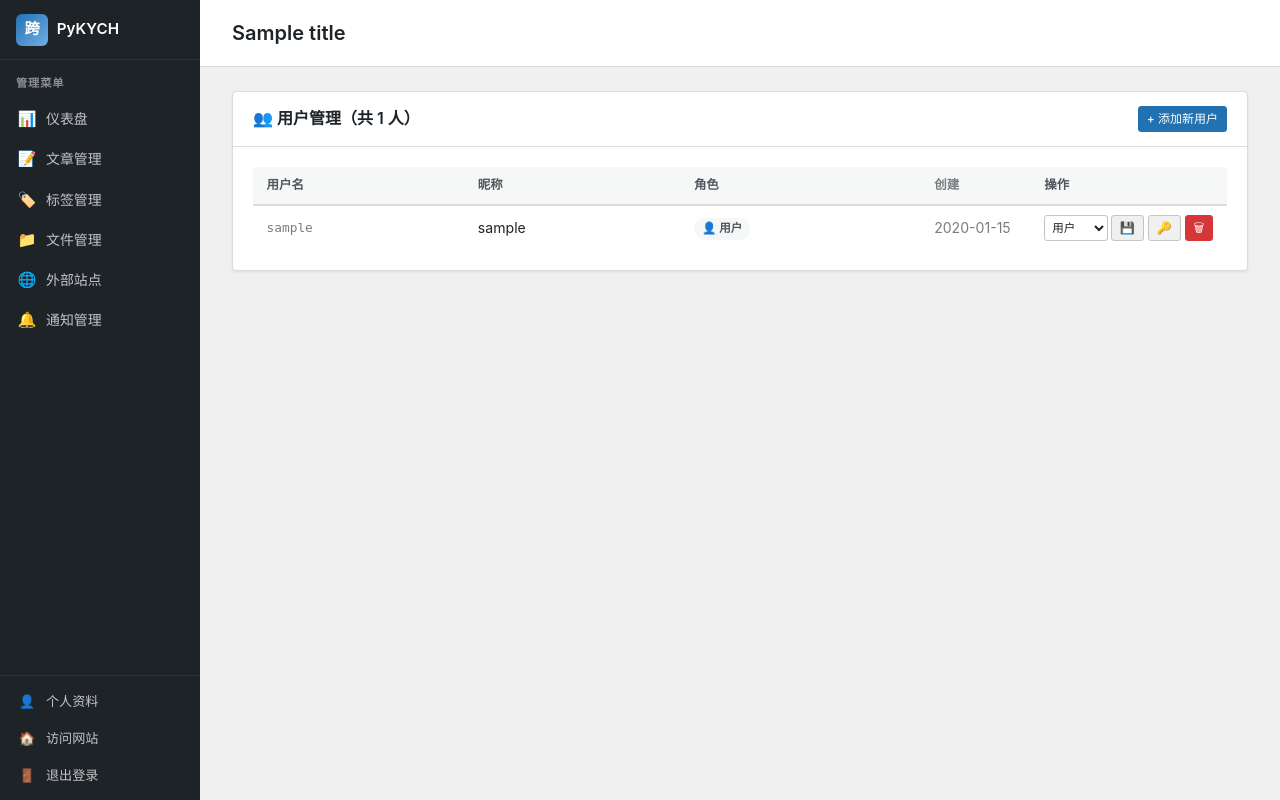
After one commit to CrossDark/PyKYCH, a Python web app: template src/pykych/templates/admin_users.html in a window 1280 px wide. The commit adds this page. Run offline with Jinja, Linux system fonts and the light colour scheme; the template is opened without the code that fills it: most values are stand-ins (such as "Sample title", 1, 10 or a date in 2020).

Commit message:
修后台bug

```diff
--- a/src/pykych/templates/admin_base.html
+++ b/src/pykych/templates/admin_base.html
@@ -465,7 +465,7 @@
             </a>
             {% if current_user and current_user.role == 'owner' %}
             <div class="nav-section" style="margin-top:0.5rem;">站长功能</div>
-            <a href="/admin" class="{% if active_menu == 'users' %}active{% endif %}">
+            <a href="/admin/users" class="{% if active_menu == 'users' %}active{% endif %}">
                 <span class="nav-icon">👥</span>
                 <span class="nav-label">用户管理</span>
             </a>
--- /dev/null
+++ b/src/pykych/templates/admin_users.html
@@ -0,0 +1,55 @@
+{% extends "admin_base.html" %}
+
+{% block content %}
+{% if permission_error %}
+<div class="wp-notice wp-notice-error" style="text-align:center;padding:1.25rem;">{{ permission_error }}</div>
+{% endif %}
+
+{% if error %}
+<div class="wp-notice wp-notice-error">{{ error }}</div>
+{% endif %}
+
+<div class="wp-card">
+    <div class="wp-card-header">
+        <h2>👥 用户管理（共 {{ users | length }} 人）</h2>
+        <button class="wp-btn wp-btn-primary wp-btn-sm" onclick="document.getElementById('userCreateForm').classList.toggle('hidden')">+ 添加新用户</button>
+    </div>
+    <div class="wp-card-body">
+        <div id="userCreateForm" class="hidden" style="margin-bottom:1rem;padding:1rem;background:var(--wp-table-stripe);border-radius:4px;">
+            <form method="POST" action="/admin/users/add" style="display:flex;gap:0.4rem;align-items:center;flex-wrap:wrap;">
+                <input name="username" placeholder="用户名" class="wp-form-input" style="flex:1;min-width:100px;" required>
+                <input name="password" type="password" placeholder="密码" class="wp-form-input" style="flex:1;min-width:100px;" required>
+                <input name="nickname" placeholder="昵称" class="wp-form-input" style="flex:1;min-width:100px;">
+                <select name="role" class="wp-form-input" style="width:auto;"><option value="user">用户</option><option value="admin">管理员</option><option value="owner">站长</option></select>
+                <button type="submit" class="wp-btn wp-btn-primary wp-btn-sm">添加</button>
+            </form>
+        </div>
+        {% if users %}
+        <table class="wp-table"><thead><tr><th>用户名</th><th>昵称</th><th>角色</th><th class="col-date">创建</th><th class="col-actions">操作</th></tr></thead><tbody>
+        {% for u in users %}<tr>
+            <td class="col-slug">{{ u.username }}</td>
+            <td>{{ u.nickname }}</td>
+            <td>{% if u.role=='owner' %}<span class="wp-badge wp-badge-danger">🔧 站长</span>{% elif u.role=='admin' %}<span class="wp-badge wp-badge-primary">🛡️ 管理员</span>{% else %}<span class="wp-badge">👤 用户</span>{% endif %}</td>
+            <td class="col-date">{{ u.created_at[:10] }}</td>
+            <td class="col-actions">
+                <form method="POST" action="/admin/users/{{ u.username }}/role" style="display:inline-flex;gap:0.2rem;">
+                    <select name="role" class="wp-form-input" style="padding:0.15rem 0.2rem;font-size:0.72rem;width:auto;"><option value="user" {% if u.role=='user' %}selected{% endif %}>用户</option><option value="admin" {% if u.role=='admin' %}selected{% endif %}>管理员</option><option value="owner" {% if u.role=='owner' %}selected{% endif %}>站长</option></select>
+                    <button type="submit" class="wp-btn wp-btn-secondary wp-btn-sm">💾</button>
+                </form>
+                <button class="wp-btn wp-btn-secondary wp-btn-sm" onclick="var f=this.nextElementSibling;f.classList.toggle('hidden')">🔑</button>
+                <form method="POST" action="/admin/users/{{ u.username }}/reset-password" style="display:inline-flex;gap:0.2rem;" class="hidden">
+                    <input name="new_password" type="password" placeholder="新密码" class="wp-form-input" style="width:90px;padding:0.15rem 0.3rem;font-size:0.72rem;" required>
+                    <button type="submit" class="wp-btn wp-btn-primary wp-btn-sm">确定</button>
+                </form>
+                {% if u.username != current_user.username %}
+                <form method="POST" action="/admin/users/{{ u.username }}/delete" style="display:inline" onsubmit="return confirm('确定删除用户 «{{ u.username }}» 吗？')"><button class="wp-btn wp-btn-danger wp-btn-sm">🗑</button></form>
+                {% endif %}
+            </td>
+        </tr>{% endfor %}
+        </tbody></table>
+        {% else %}<div class="wp-empty">暂无用户</div>{% endif %}
+    </div>
+</div>
+
+<style>.hidden { display: none !important; }</style>
+{% endblock %}
```
Also changed, not shown: src/pykych/routes/admin.py (+18 -8 lines).
